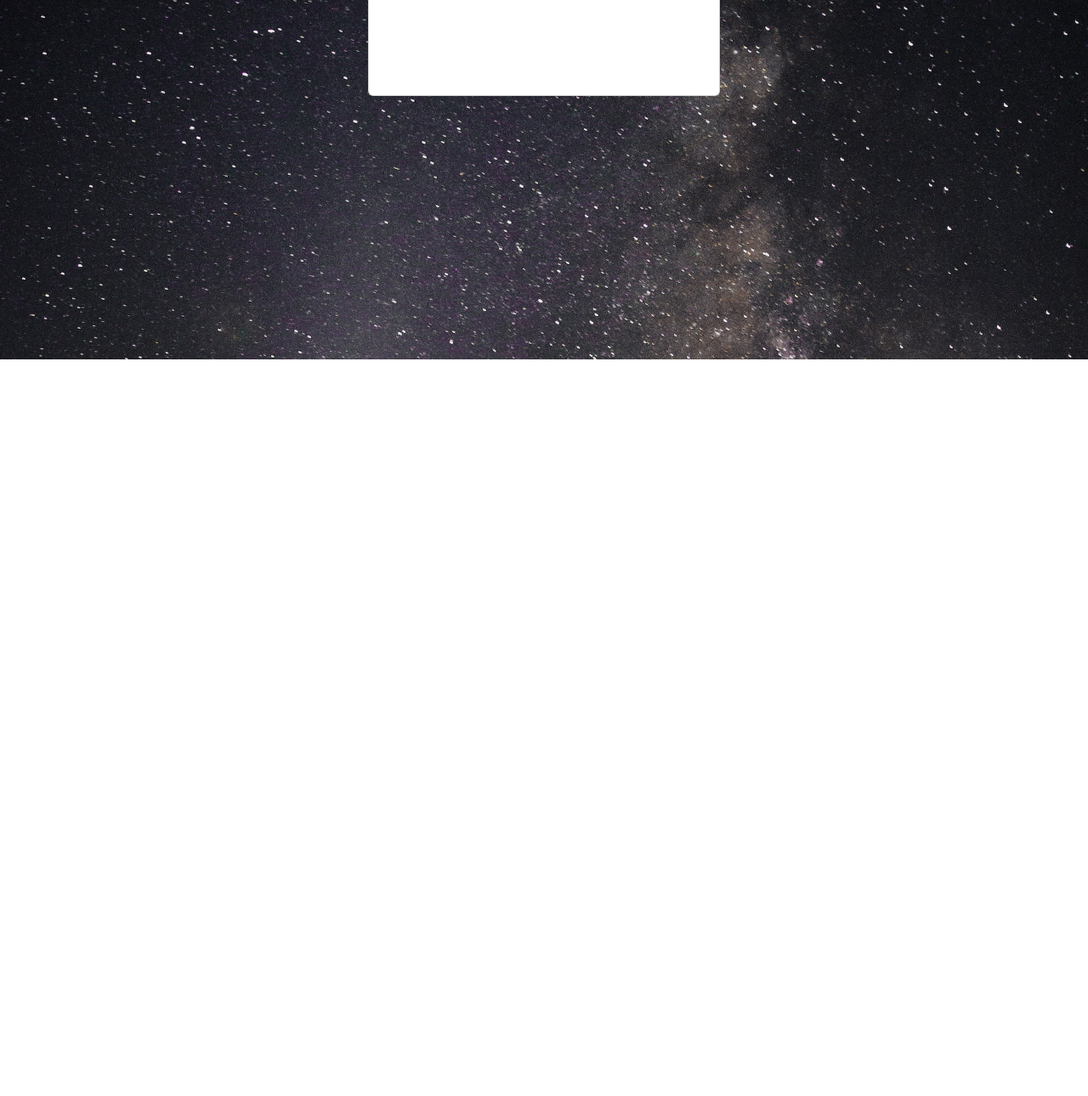
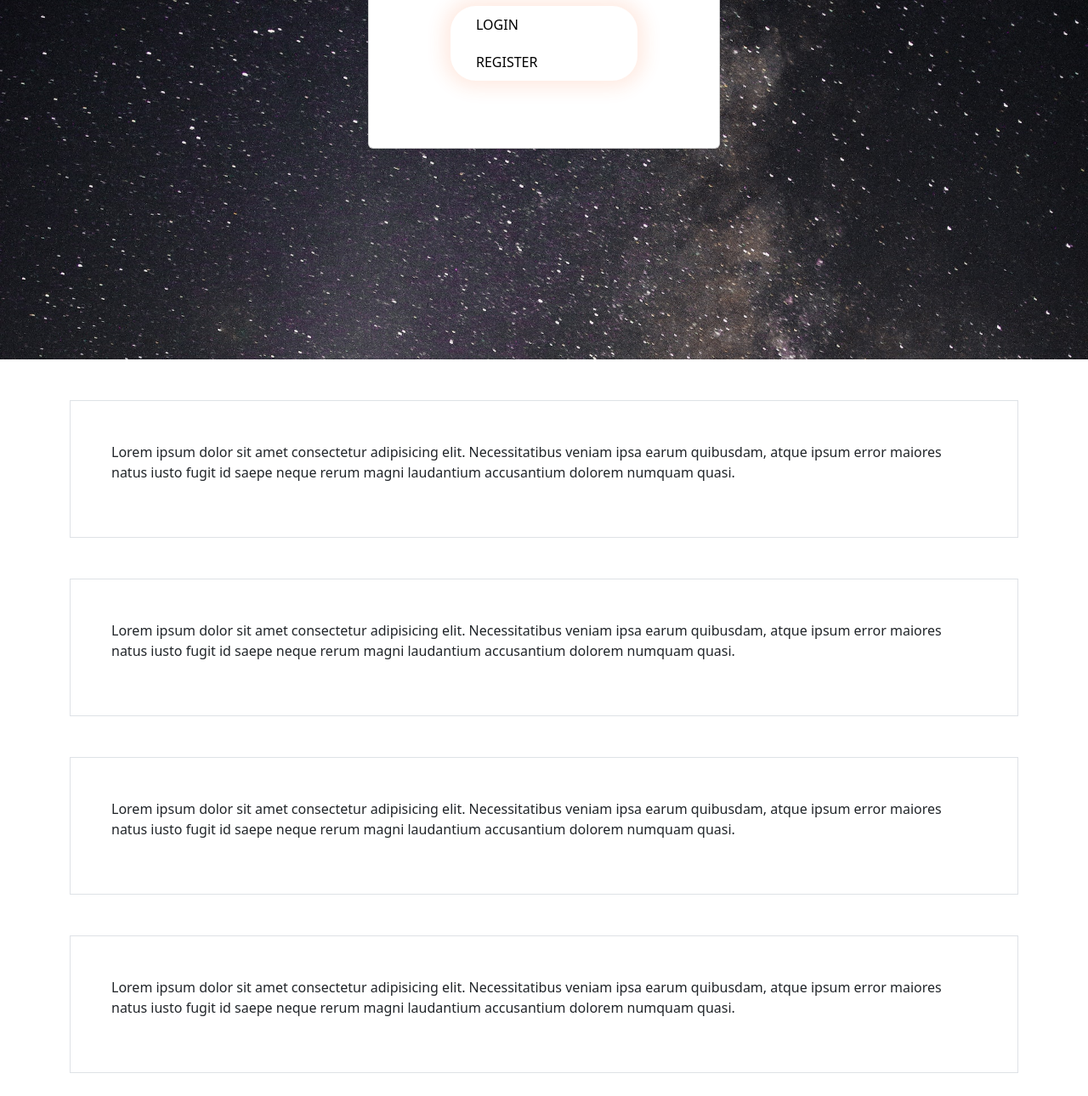
Before and after one commit to Laboso2023/Galaxy-Films-, a website: page index.html in a window 1280 px wide. Shown: the part 377-1667 px from the top of the page at 85% size. Before the commit the page ends 800 px from the top, so only its background shows below. Drawn offline with Linux system fonts and the light colour scheme.

Commit message:
added login and register button

```diff
--- a/index.html
+++ b/index.html
@@ -34,7 +34,8 @@
             <div class="card-body">
                <div class="form-box">
                 <div class="button-container">
-
+                   <button type="button" class="toggle-btn">LOGIN</button>
+                   <button type="button" class="toggle-btn">REGISTER</button>
                 </div>
 
                </div>
@@ -46,7 +47,48 @@
     </div>
 
     <!-- Main Content Area -->
-
+    <div class="container my-5 d-grid gap-5">
+      <div class="p-5 border">
+        <p>
+          Lorem ipsum dolor sit amet consectetur adipisicing elit.
+          Necessitatibus veniam ipsa earum quibusdam, atque ipsum error maiores
+          natus iusto fugit id saepe neque rerum magni laudantium accusantium
+          dolorem numquam quasi.
+        </p>
+      </div>
+      <div class="p-5 border">
+        <p>
+          Lorem ipsum dolor sit amet consectetur adipisicing elit.
+          Necessitatibus veniam ipsa earum quibusdam, atque ipsum error maiores
+          natus iusto fugit id saepe neque rerum magni laudantium accusantium
+          dolorem numquam quasi.
+        </p>
+      </div>
+      <div class="p-5 border">
+        <p>
+          Lorem ipsum dolor sit amet consectetur adipisicing elit.
+          Necessitatibus veniam ipsa earum quibusdam, atque ipsum error maiores
+          natus iusto fugit id saepe neque rerum magni laudantium accusantium
+          dolorem numquam quasi.
+        </p>
+      </div>
+      <div class="p-5 border">
+        <p>
+          Lorem ipsum dolor sit amet consectetur adipisicing elit.
+          Necessitatibus veniam ipsa earum quibusdam, atque ipsum error maiores
+          natus iusto fugit id saepe neque rerum magni laudantium accusantium
+          dolorem numquam quasi.
+        </p>
+      </div>
+      <div class="p-5 border">
+        <p>
+          Lorem ipsum dolor sit amet consectetur adipisicing elit.
+          Necessitatibus veniam ipsa earum quibusdam, atque ipsum error maiores
+          natus iusto fugit id saepe neque rerum magni laudantium accusantium
+          dolorem numquam quasi. df
+        </p>
+      </div>
+    </div>
     <script src="./js/bootstrap.js"></script>
     <script src="./js/index.js"></script>
   </body>
--- a/styles/style.css
+++ b/styles/style.css
@@ -10,4 +10,23 @@
 .button-container{
     width: 220px;
     margin: 35px auto;
+    position: relative;
+    box-shadow: 0 0 20px 9px #ff61241f;
+    border-radius: 30px;
 }
+.toggle-btn{
+    padding: 10px 30px;
+    cursor: pointer;
+    background: transparent;
+    border: 0;
+    outline: none;
+    position: relative;
+}
+#btn{
+    top: 0;
+    left: 0;
+    position: absolute;
+    width: 110px;
+    height: 100%;
+
+}
```
